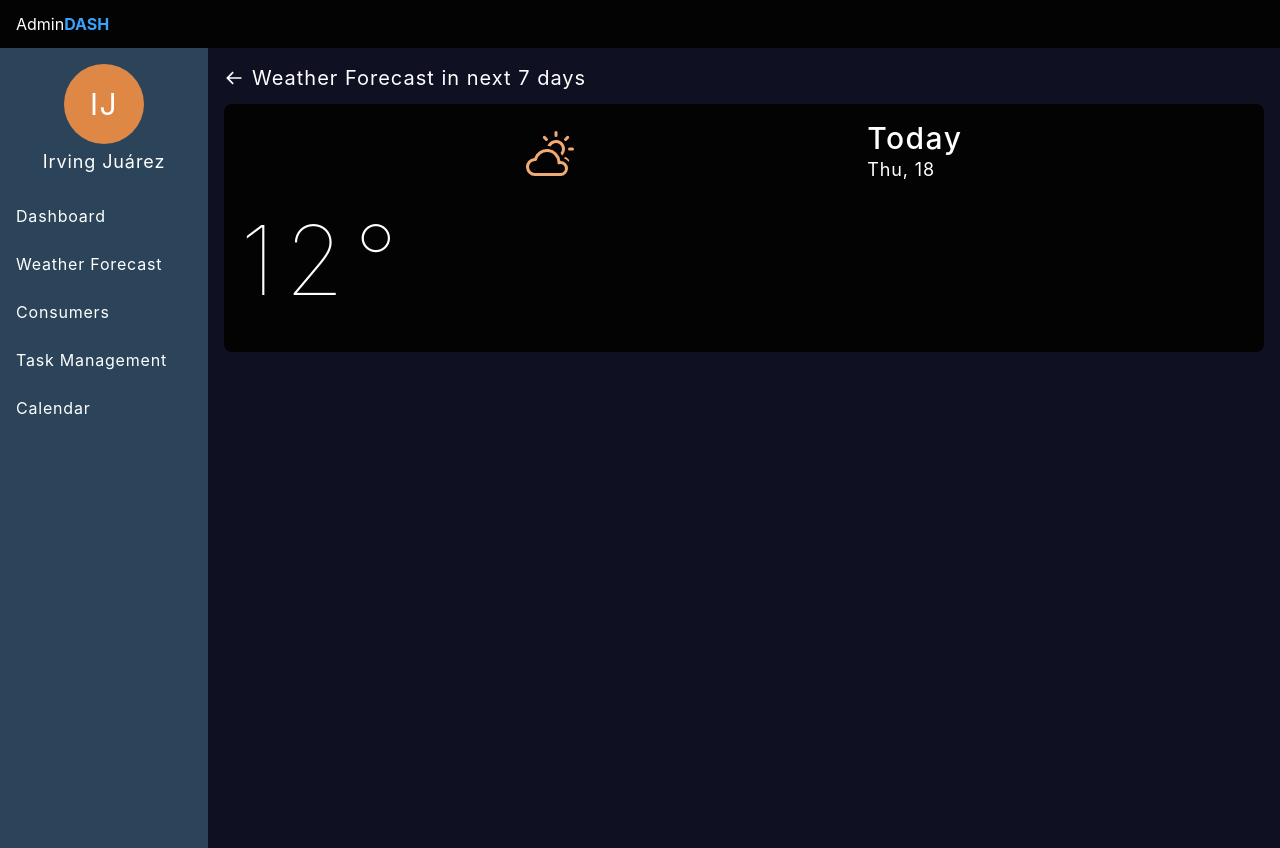
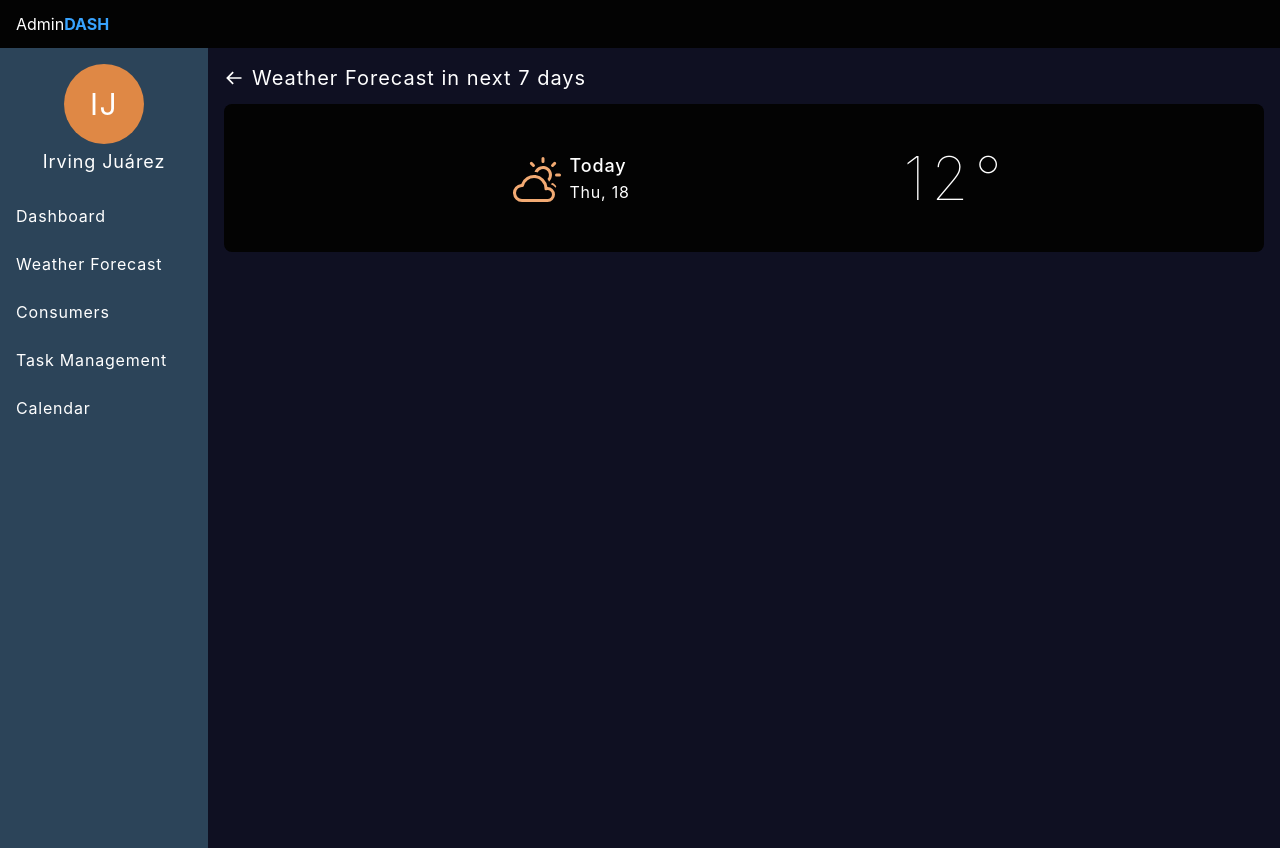
Before and after one commit to irvingvjuarez/admin-dash, a React (Vite) app: page /weather-next-seven-days in a window 1280 px wide. Built offline with nearby package versions, Linux system fonts and the light colour scheme.

Commit message:
First part of the card already created

```diff
--- a/src/components/CardContainer/index.tsx
+++ b/src/components/CardContainer/index.tsx
@@ -2,16 +2,21 @@ interface CardContainerProps {
   children: JSX.Element
   type?: "flex"
   containerClassName?: string
+  justify?: "center" | "start" | "end" | "between" | "evenly" | "around"
 }
 
 const CardContainer: React.FC<CardContainerProps> = ({
   children,
   type,
-  containerClassName
+  containerClassName,
+  justify = "between"
 }): JSX.Element => {
   const getContainerClassName = () => {
     let classname = "bg-primary-strong rounded-lg p-4 mb-3 lg:mb-0"
-    if(type === "flex") classname += " flex justify-between items-center"
+    if(type === "flex") {
+      classname += " flex items-center"
+      classname += ` justify-${justify}`
+    }
     if(containerClassName) classname += ` ${containerClassName}`
     return classname
   }
--- a/src/components/WeatherCard/index.tsx
+++ b/src/components/WeatherCard/index.tsx
@@ -4,10 +4,12 @@ import { WeatherTemp } from "../WeatherTemp"
 
 const WeatherCard = () => {
   return(
-    <CardContainer>
+    <CardContainer
+      type="flex"
+      justify="evenly" >
       <>
-        <WeatherDate />
-        <WeatherTemp temp={"12"} />
+        <WeatherDate titleSize="text-lg" dateSize="text-md" />
+        <WeatherTemp temp={"12"} titleSize="text-6xl" />
       </>
     </CardContainer>
   )
--- a/src/components/WeatherDate/index.tsx
+++ b/src/components/WeatherDate/index.tsx
@@ -1,13 +1,21 @@
 import { BsCloudSun } from "react-icons/bs"
 
-const WeatherDate = () => {
+interface WeatherDateProps {
+  titleSize?: "text-3xl" | "text-2xl" | "text-xl" | "text-lg" | "text-md"
+  dateSize?: "text-3xl" | "text-2xl" | "text-xl" | "text-lg" | "text-md"
+}
+
+const WeatherDate: React.FC<WeatherDateProps> = ({
+  titleSize = "text-3xl",
+  dateSize = "text-lg"
+}) => {
   return(
     <article className="flex items-center justify-evenly">
       <BsCloudSun className="text-5xl text-contrast4-clear mr-2" />
 
       <div>
-        <h2 className="text-3xl tracking-wider font-medium">Today</h2>
-        <span className="tracking-wider text-lg">Thu, 18</span>
+        <h2 className={`${titleSize} tracking-wider font-medium`}>Today</h2>
+        <span className={`tracking-wider ${dateSize}`}>Thu, 18</span>
       </div>
     </article>
   )
--- a/src/components/WeatherTemp/index.tsx
+++ b/src/components/WeatherTemp/index.tsx
@@ -1,12 +1,14 @@
 interface WeatherTempProps {
   temp: string
+  titleSize?: "text-8xl" | "text-7xl" | "text-6xl" | "text-5xl" | "text-4xl"
 }
 
 const WeatherTemp: React.FC<WeatherTempProps> = ({
-  temp
+  temp,
+  titleSize = "text-8xl"
 }) => {
   return(
-    <h2 className="block py-7 tracking-widest text-8xl font-thin relative">
+    <h2 className={`block py-7 tracking-widest ${titleSize} font-thin relative`}>
       {temp} <span className="absolute">°</span>
     </h2>
   )
```
